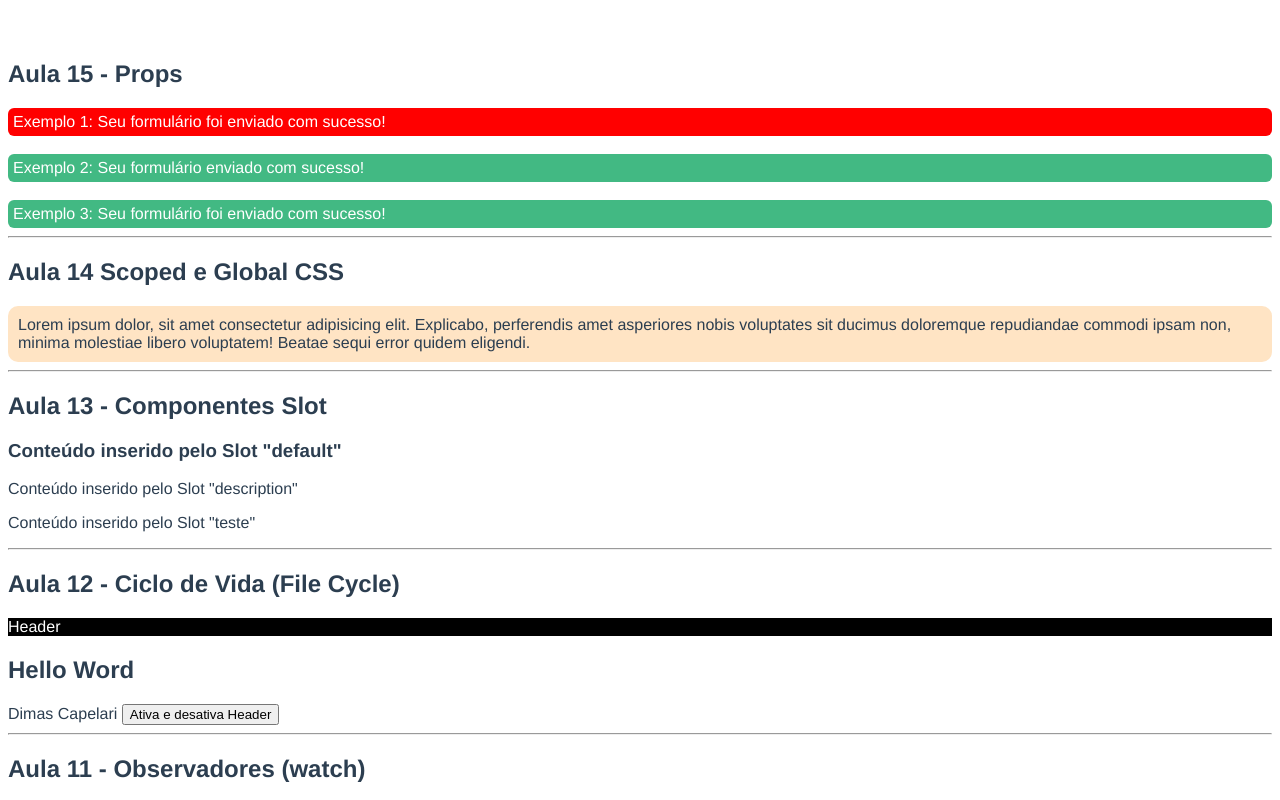
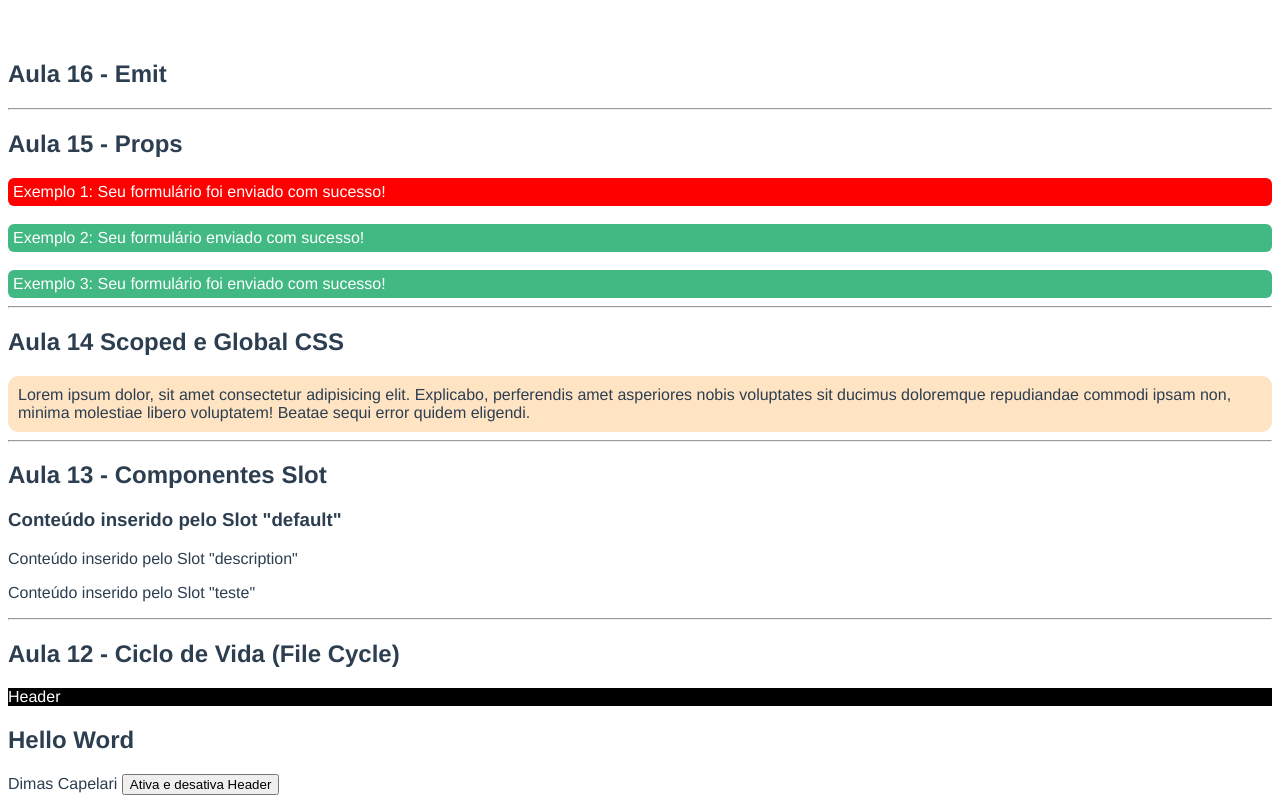
Before and after one commit to dimascapelari/VueJS-Tiago-Matos, a Vue app: page / in a window 1280 px wide. Shown: the top 800 px of the page. Built offline with nearby package versions, Linux system fonts and the light colour scheme; the HTML template or start-up script is replaced by a standard one.

Commit message:
Aula 16 - Emit

```diff
--- a/src/App.vue
+++ b/src/App.vue
@@ -1,4 +1,7 @@
 <template>
+  <h2>Aula 16 - Emit</h2>
+  <AulaDezesseisEmit />
+  <hr />
   <h2>Aula 15 - Props</h2>
   <AulaQuinzeProps
     variant="danger"
@@ -75,11 +78,13 @@ import AulaDozeCicloDeVidaFileCycle from "./components/AulaDozeCicloDeVidaFileCy
 import AulaTrezeComponentesSlot from "./components/AulaTrezeComponentesSlot.vue";
 import AulaQuatorzeScopedGlobalCss from "./components/AulaQuatorzeScopedGlobalCss.vue";
 import AulaQuinzeProps from "./components/AulaQuinzeProps.vue";
+import AulaDezesseisEmit from "./components/AulaDezesseisEmit.vue";
 
 export default {
   name: "App",
   components: {
     TheHeader,
+    AulaDezesseisEmit,
     AulaQuinzeProps,
     AulaQuatorzeScopedGlobalCss,
     AulaTrezeComponentesSlot,
--- /dev/null
+++ b/src/components/AulaDezesseisEmit.vue
@@ -0,0 +1,11 @@
+<template>
+  <div></div>
+</template>
+
+<script>
+export default {
+  name: "AulaDezesseisEmit",
+};
+</script>
+
+<style></style>
```
